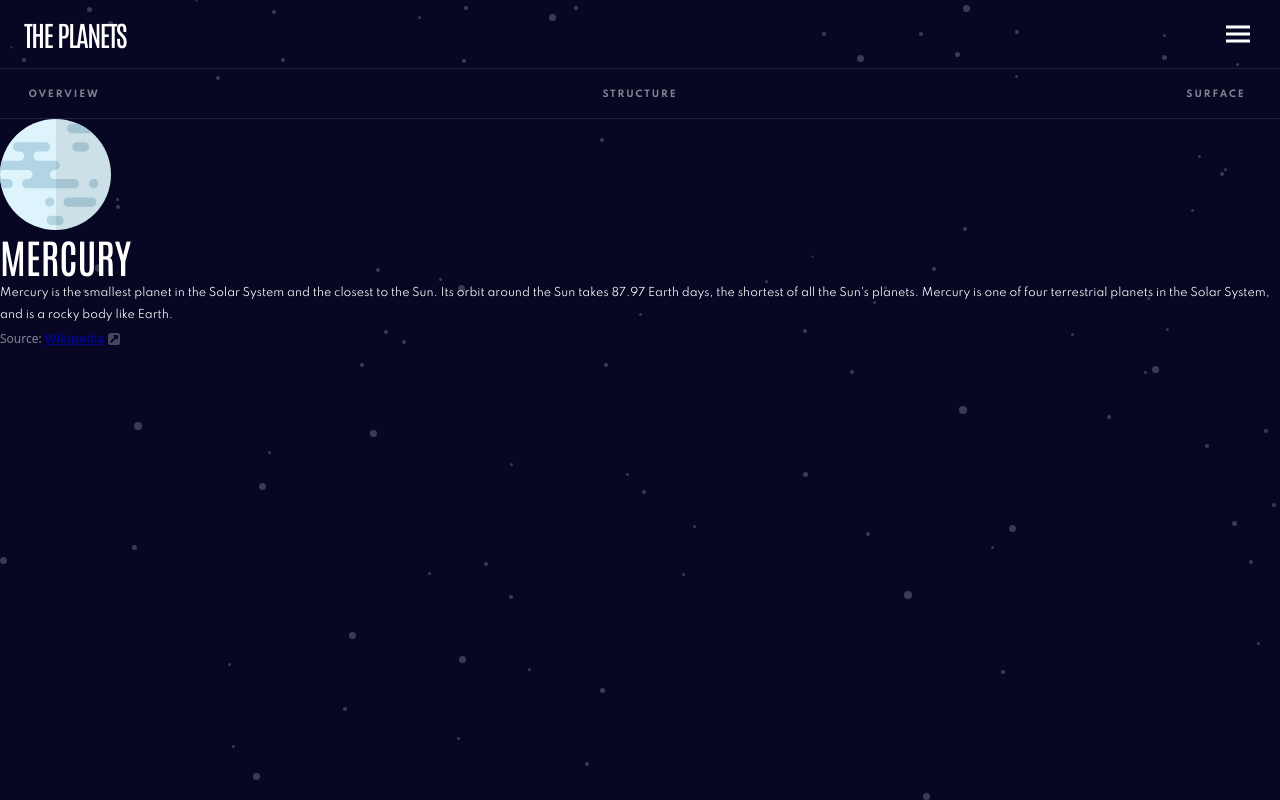
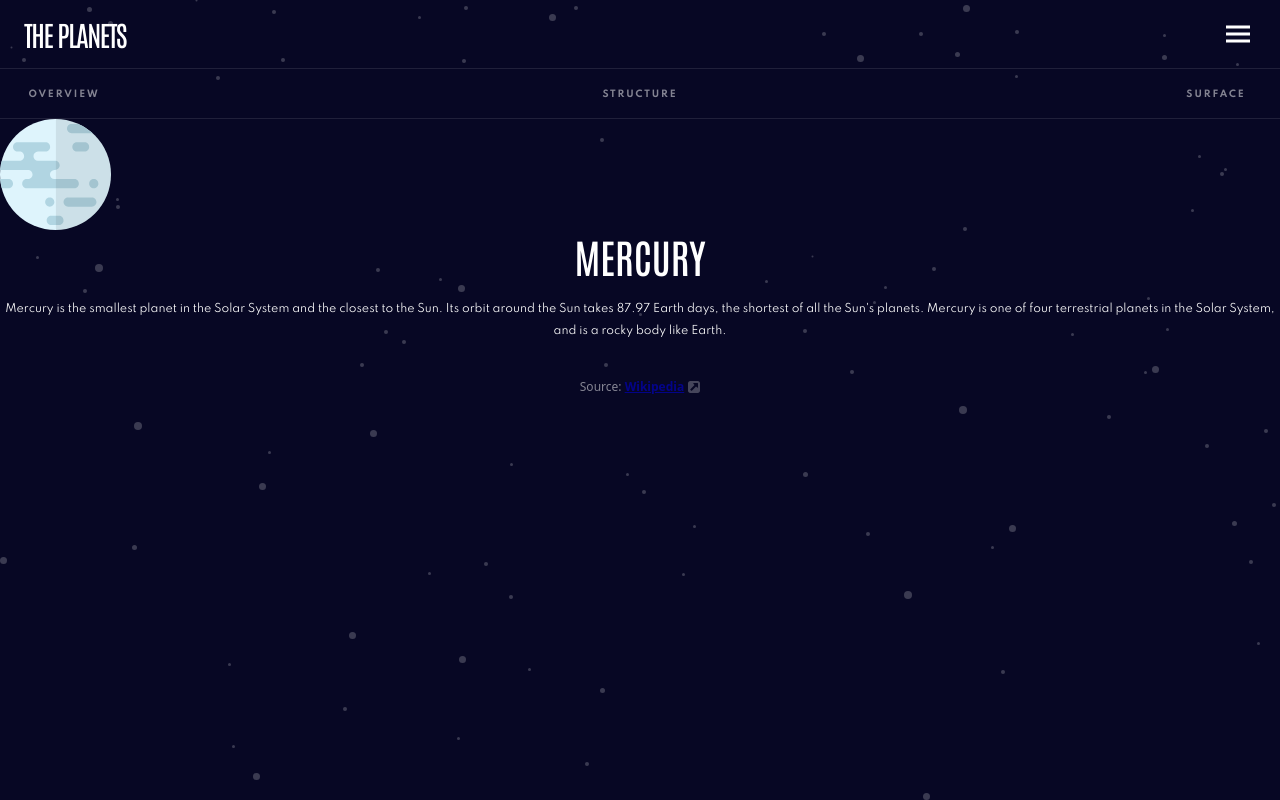
Before and after one commit to babs20/planets-fact-site, a Next.js app: page / in a window 1280 px wide. Built offline with nearby package versions, Linux system fonts and the light colour scheme.

Commit message:
add margin to components

```diff
--- a/components/Information.tsx
+++ b/components/Information.tsx
@@ -2,17 +2,21 @@ import styled from 'styled-components';
 
 const InfoSection = styled.section`
   color: ${props => props.theme.main.colors.mainText};
+  text-align: center;
+  margin-bottom: 28px;
 `;
 
 const PlanetName = styled.h1`
   ${props => props.theme.main.typography['text-h2']};
   letter-spacing: normal;
+  margin-bottom: 16px;
 `;
 
 const PlanetCopy = styled.p`
   ${props => props.theme.main.typography['text-body']};
   font-size: 11px;
   line-height: 22px;
+  margin-bottom: 32px;
 `;
 
 const Cite = styled.cite`
```
